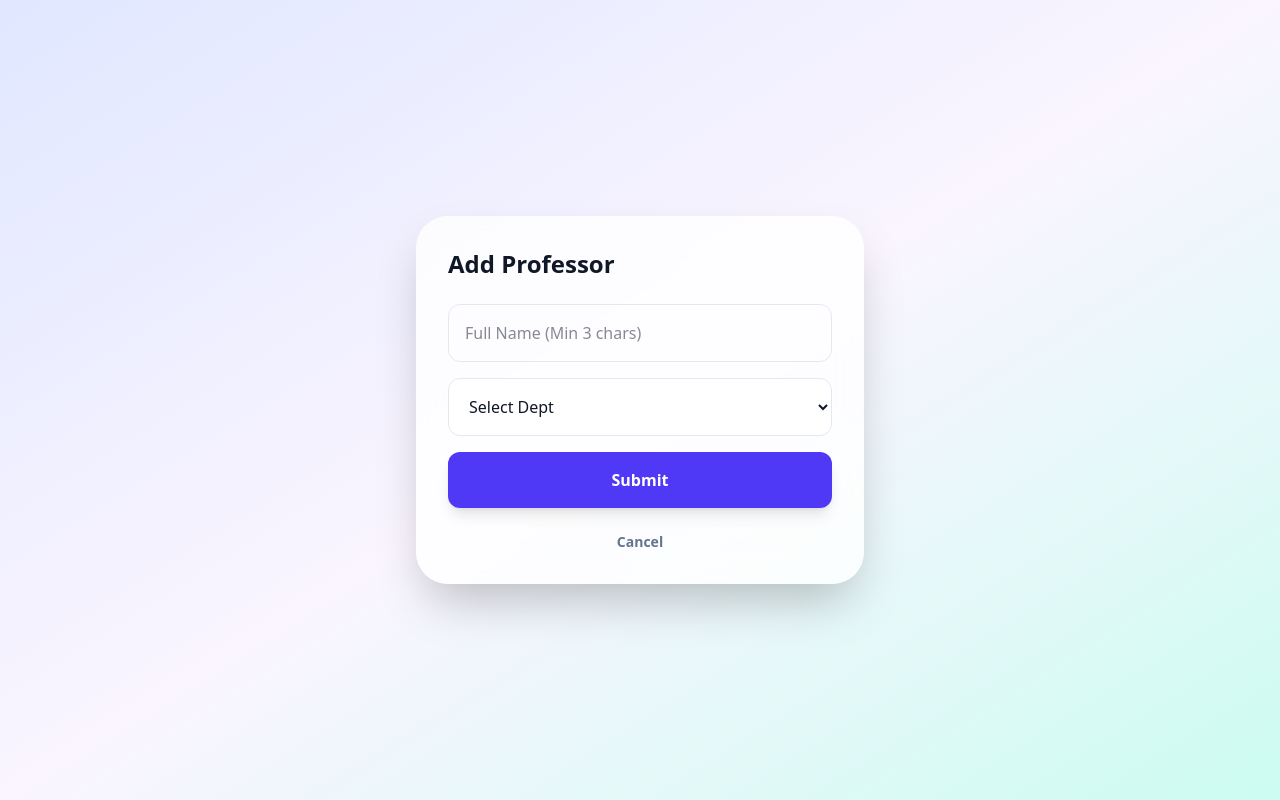
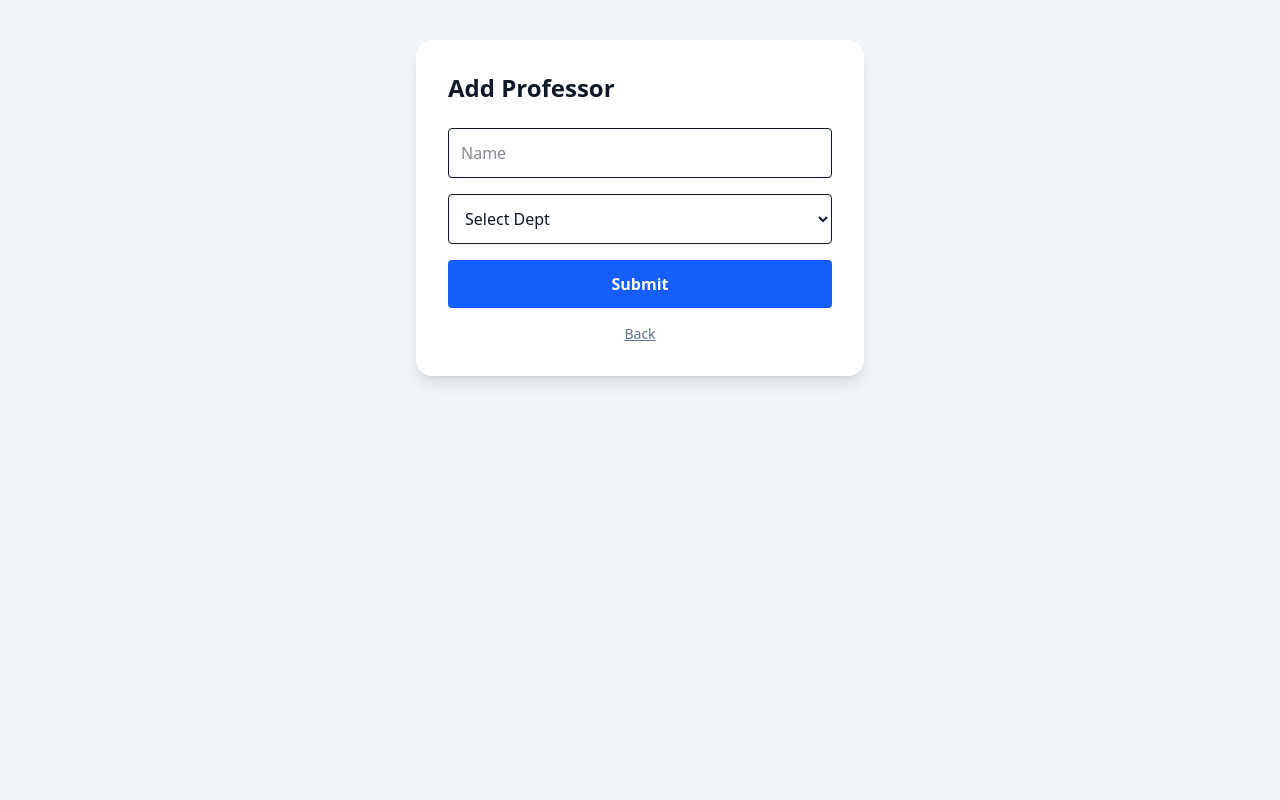
Before and after one commit to giganiga6767/nitk-ratemyprof, a Next.js app: page /add-professor in a window 1280 px wide. Built offline with nearby package versions, Linux system fonts and the light colour scheme.

Commit message:
Update page.tsx

```diff
--- a/app/add-professor/page.tsx
+++ b/app/add-professor/page.tsx
@@ -2,23 +2,6 @@
 import { useState } from "react";
 import { toast } from "react-hot-toast";
 import Link from "next/link";
-
-const DEPARTMENTS = [
-  { code: "AM", name: "Applied Mechanics" },
-  { code: "CH", name: "Chemical" },
-  { code: "CY", name: "Chemistry" },
-  { code: "CV", name: "Civil" },
-  { code: "CS", name: "CSE" },
-  { code: "EE", name: "EEE" },
-  { code: "EC", name: "ECE" },
-  { code: "IT", name: "IT" },
-  { code: "MA", name: "MACS" },
-  { code: "ME", name: "Mechanical" },
-  { code: "MT", name: "MME" },
-  { code: "MN", name: "Mining" },
-  { code: "PH", name: "Physics" },
-  { code: "SM", name: "SOM" }
-];
 
 export default function AddProfessorPage() {
   const [name, setName] = useState("");
@@ -32,40 +15,41 @@ export default function AddProfessorPage() {
         headers: { "Content-Type": "application/json" },
         body: JSON.stringify({ name: name.trim(), department: dept }),
       });
-      const data = await res.json();
       if (res.ok) {
-        toast.success("Done! Refreshing...");
-        setName(""); setDept("");
+        toast.success("Success!");
         window.location.href = "/";
       } else {
-        console.error("Server Error:", data);
-        toast.error(`Error: ${data.message || 'Check Console'}`);
+        const errData = await res.json();
+        alert("Server says: " + JSON.stringify(errData));
       }
     } catch (err) {
-      toast.error("Network error. Check connection.");
+      alert("Network failed. Is the API route actually at /api/professors/route.ts?");
     }
   };
 
   return (
-    <div className="min-h-screen bg-gradient-to-br from-indigo-100 via-purple-50 to-teal-100 p-6 flex flex-col items-center justify-center">
-      <div className="w-full max-w-md bg-white/80 backdrop-blur-xl p-8 rounded-[2rem] shadow-2xl">
-        <h1 className="text-2xl font-black mb-6">Add Professor</h1>
+    <div className="min-h-screen bg-slate-100 p-10 font-sans">
+      <div className="max-w-md mx-auto bg-white p-8 rounded-2xl shadow-lg">
+        <h1 className="text-2xl font-bold mb-6">Add Professor</h1>
         <form onSubmit={handleSubmit} className="space-y-4">
           <input
-            className="w-full p-4 rounded-xl border border-slate-200"
-            placeholder="Full Name (Min 3 chars)"
-            value={name} onChange={(e) => setName(e.target.value)} required
+            className="w-full p-3 border rounded"
+            placeholder="Name"
+            onChange={e => setName(e.target.value)} required
           />
           <select
-            className="w-full p-4 rounded-xl border border-slate-200 bg-white"
-            value={dept} onChange={(e) => setDept(e.target.value)} required
+            className="w-full p-3 border rounded"
+            onChange={e => setDept(e.target.value)} required
           >
             <option value="">Select Dept</option>
-            {DEPARTMENTS.map(d => <option key={d.code} value={d.code}>{d.name}</option>)}
+            <option value="EC">ECE</option>
+            <option value="CS">CSE</option>
+            <option value="PH">Physics</option>
+            <option value="ME">Mech</option>
           </select>
-          <button className="w-full bg-indigo-600 text-white font-bold py-4 rounded-xl shadow-lg">Submit</button>
+          <button className="w-full bg-blue-600 text-white py-3 rounded font-bold">Submit</button>
         </form>
-        <Link href="/" className="block text-center mt-6 text-slate-500 text-sm font-bold">Cancel</Link>
+        <Link href="/" className="block text-center mt-4 text-sm text-slate-500 underline">Back</Link>
       </div>
     </div>
   );
```
